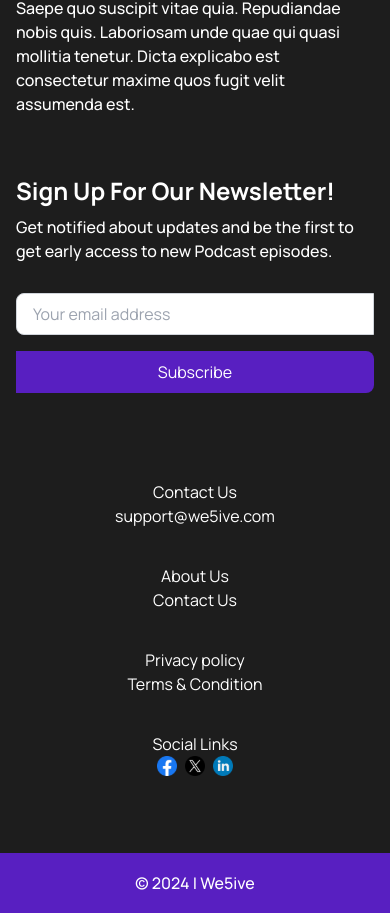
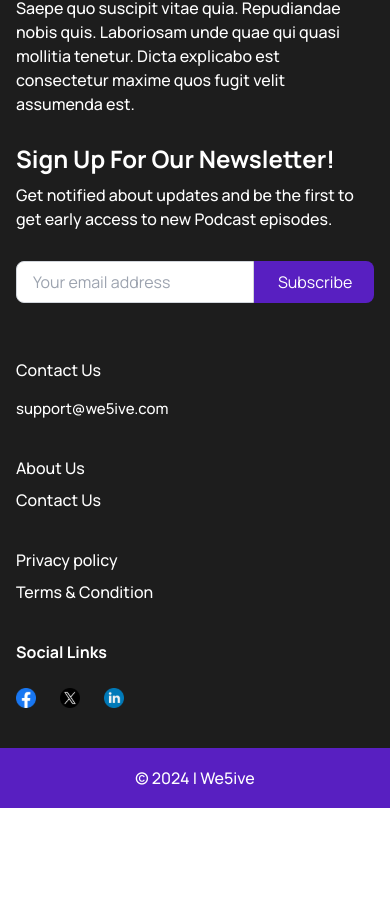
Before and after one commit to mdsajalali/we5ive-fashion, a Next.js app: page / in a window 390 px wide. Shown: the part 3732-4645 px from the top of the page. After the commit the page ends 4540 px from the top, so only its background shows below. Built offline with nearby package versions, Linux system fonts and the light colour scheme.

Commit message:
fix: footer ui

```diff
--- a/src/components/shared/Footer.tsx
+++ b/src/components/shared/Footer.tsx
@@ -9,8 +9,8 @@ export default function Footer() {
     <footer>
       <div className="bg-[#1D1D1D] text-white">
         <Container>
-          <div className="flex flex-col items-center justify-between py-[55px] md:flex-row">
-            <div className="mb-8 max-w-full md:mb-0 md:max-w-[411px]">
+          <div className="flex flex-col justify-between py-[55px] lg:flex-row lg:items-center lg:gap-10">
+            <div className="max-w-full md:max-w-[411px]">
               {/* Logo */}
               <Link href="/">
                 <Image
@@ -26,7 +26,7 @@ export default function Footer() {
                 est consectetur maxime quos fugit velit assumenda est.
               </p>
             </div>
-            <div className="mb-8 max-w-full md:mb-0 md:max-w-[628px]">
+            <div className="max-w-full md:max-w-[628px]">
               <h1 className="text-2xl font-bold">
                 Sign Up For Our Newsletter!
               </h1>
@@ -34,59 +34,62 @@ export default function Footer() {
                 Get notified about updates and be the first to get early access
                 to new Podcast episodes.
               </p>
-              <div className="flex flex-col items-center md:flex-row">
+              <div className="flex items-center">
                 <input
                   type="email"
                   placeholder="Your email address"
-                  className="mb-4 w-full rounded-l-lg border border-gray-300 px-4 py-2 text-black focus:outline-none md:mb-0 md:w-[435px]"
+                  className="w-full rounded-l-lg border border-gray-300 px-4 py-2 text-black focus:outline-none md:mb-0 md:w-[435px]"
                 />
-                <button className="w-full rounded-r-lg bg-primary px-6 py-[9px] text-white focus:outline-none md:w-[193px]">
+                <button className="w-[120px] rounded-r-lg bg-primary px-6 py-[9px] text-white focus:outline-none md:w-[150px]">
                   Subscribe
                 </button>
               </div>
             </div>
           </div>
-          <div className="flex flex-col items-center justify-between gap-5 pb-[77px] md:flex-row">
-            <div className="mb-4 text-center md:mb-0 md:text-left">
-              <h1>Contact Us</h1>
-              <p>support@we5ive.com</p>
+          <div className="flex flex-col items-start justify-between gap-5 lg:pb-[77px] pb-10 md:flex-row">
+            <div className="mb-4 md:mb-0 md:text-left">
+              <h1 className="text-[16px] font-medium">Contact Us</h1>
+              <p className="pt-4 text-[15px] font-medium">support@we5ive.com</p>
             </div>
-            <div className="mb-4 list-none text-center md:mb-0 md:text-left">
-              <li>
+            <div className="mb-4 list-none md:mb-0 md:text-left">
+              <li className="text-[16px] font-medium">
                 <a href="#">About Us</a>
               </li>
-              <li>
+              <li className="pt-2 text-[16px] font-medium">
                 <a href="#">Contact Us</a>
               </li>
             </div>
-            <div className="mb-4 list-none text-center md:mb-0 md:text-left">
-              <li>
+            <div className="mb-4 list-none md:mb-0 md:text-left">
+              <li className="text-[16px] font-medium">
                 <a href="#">Privacy policy</a>
               </li>
-              <li>
+              <li className="pt-2 text-[16px] font-medium">
                 <a href="#">Terms & Condition</a>
               </li>
             </div>
-            <div className="text-center md:text-left">
-              <h1>Social Links</h1>
-              <div className="flex items-center justify-center gap-2 md:justify-start">
+            <div className="md:text-left">
+              <h1 className="text-[16px] font-bold">Social Links</h1>
+              <div className="flex items-center justify-center gap-6 pt-6 md:justify-start">
                 <Image
                   src="/social_icons/facebook.svg"
                   alt="facebook"
                   width={20}
                   height={20}
+                  className="cursor-pointer"
                 />
                 <Image
                   src="/social_icons/twitter.svg"
                   alt="facebook"
                   width={20}
                   height={20}
+                  className="cursor-pointer"
                 />
                 <Image
                   src="/social_icons/linkedin.svg"
                   alt="facebook"
                   width={20}
                   height={20}
+                  className="cursor-pointer"
                 />
               </div>
             </div>
```
